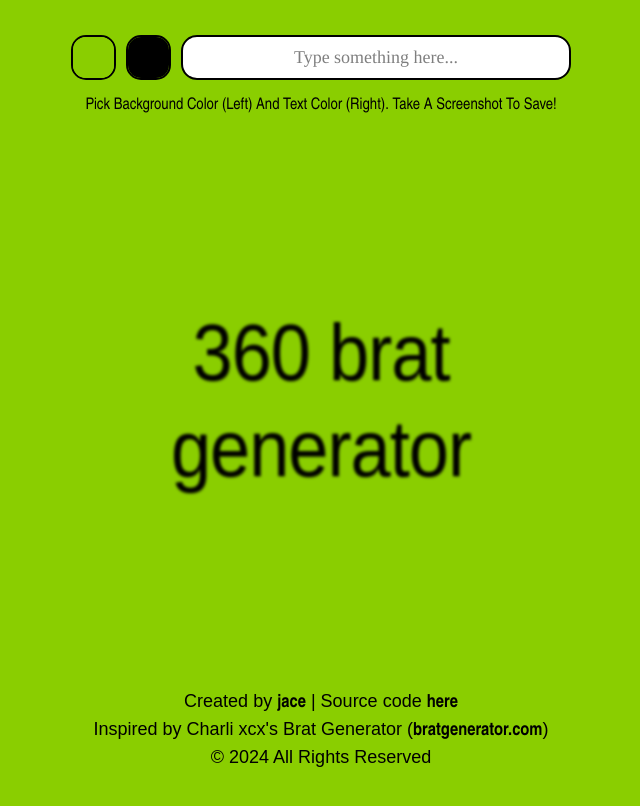
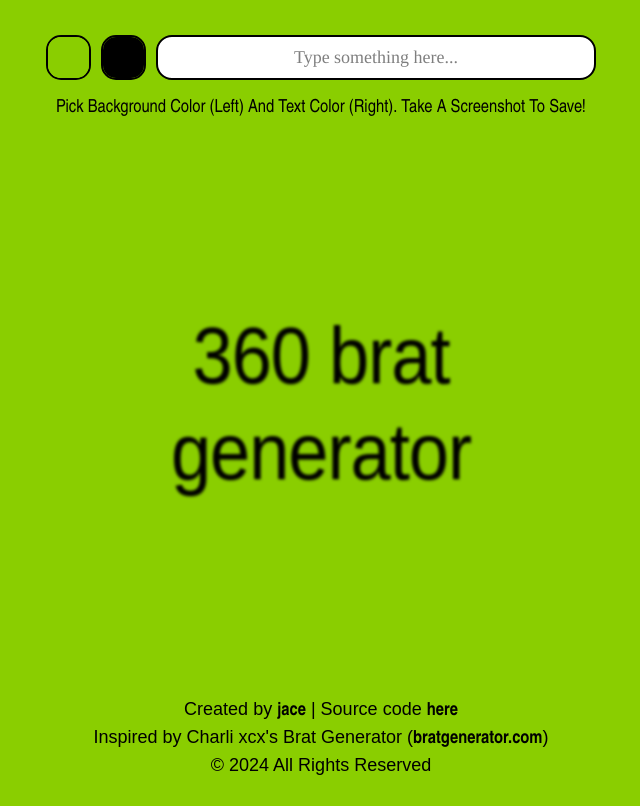
Before and after one commit to romanjosephgallardo/360-brat-generator, a Flask app: page / in a window 1280 px wide. Shown: the whole page, without its empty margins (319-959 px from the left). Before the commit the page ends 767 px from the top, so only its background shows below. Run offline with Flask 3, Linux system fonts and the light colour scheme; some libraries are stand-ins or nearby versions; some web fonts are replaced.

Commit message:
Enhance main layout.

```diff
--- a/custom_brat_generator/app/static/css/styles.css
+++ b/custom_brat_generator/app/static/css/styles.css
@@ -25,6 +25,14 @@ body {
     font-size: 18px;
 }
 
+main{
+    display: flex;
+    flex-direction: column;
+    align-items: center;
+    justify-content: center;
+    width: 100%;
+    height: 100%;
+}
 
 /* For the main container */
 .main-container {
@@ -40,7 +48,7 @@ body {
     flex-direction: column;
     gap: 1rem;
     width: 100%;
-    max-width: 500px;
+    max-width: 550px;
     margin: 0 auto;
 }
 
@@ -118,7 +126,7 @@ input[type="color"]::-webkit-color-swatch {
 /* For the instruction text*/
 .instructions {
     text-align: center;
-    font-size: 16px;
+    font-size: 18px;
     margin-top: -2px;
     text-transform: capitalize;
     font-weight: 500;
@@ -174,7 +182,7 @@ input[type="color"]::-webkit-color-swatch {
 
 /* Footer */
 .footer {
-    margin-top: 20px;
+    margin-top: 25px;
     text-align: center;
     color: #000000;
 }
```
